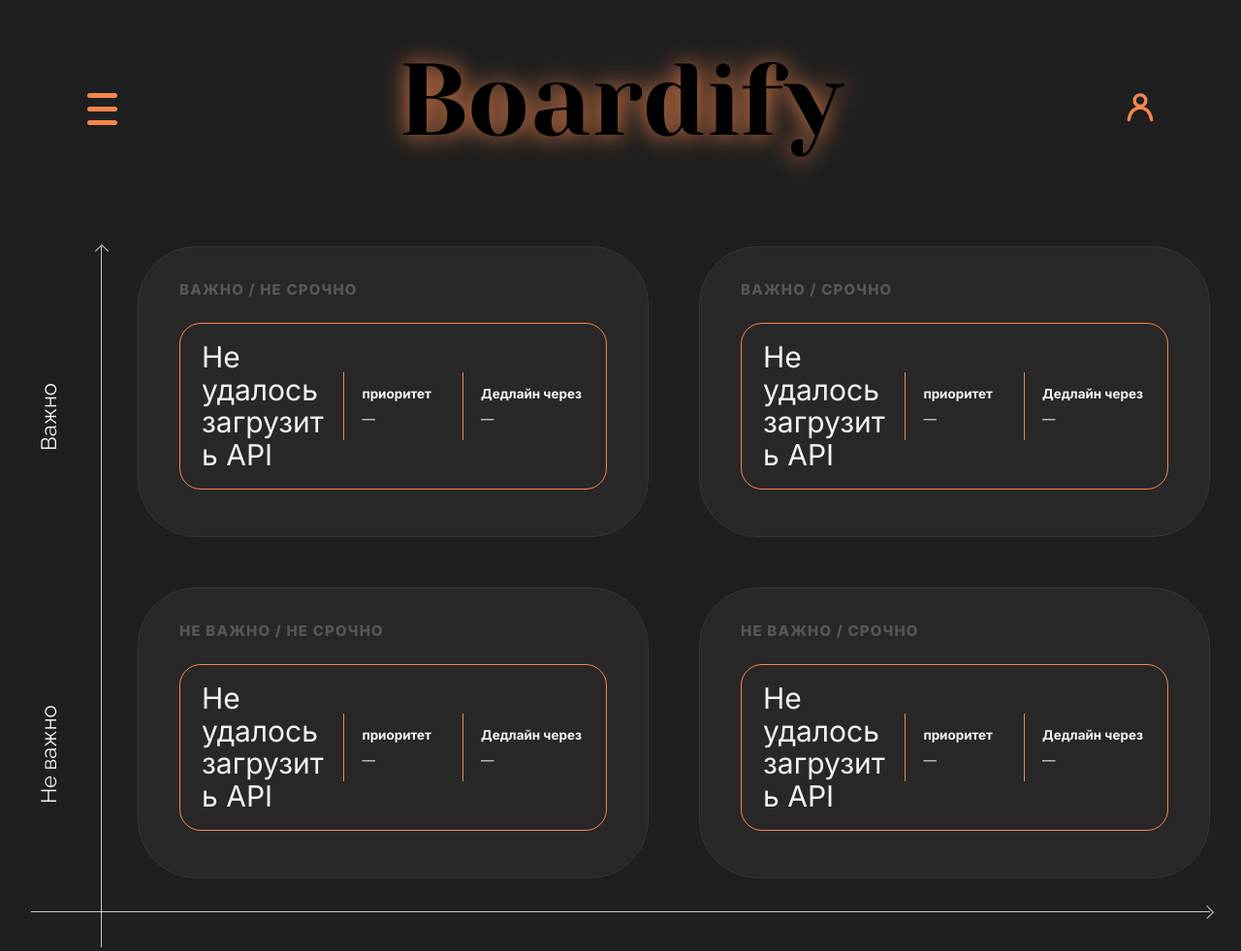
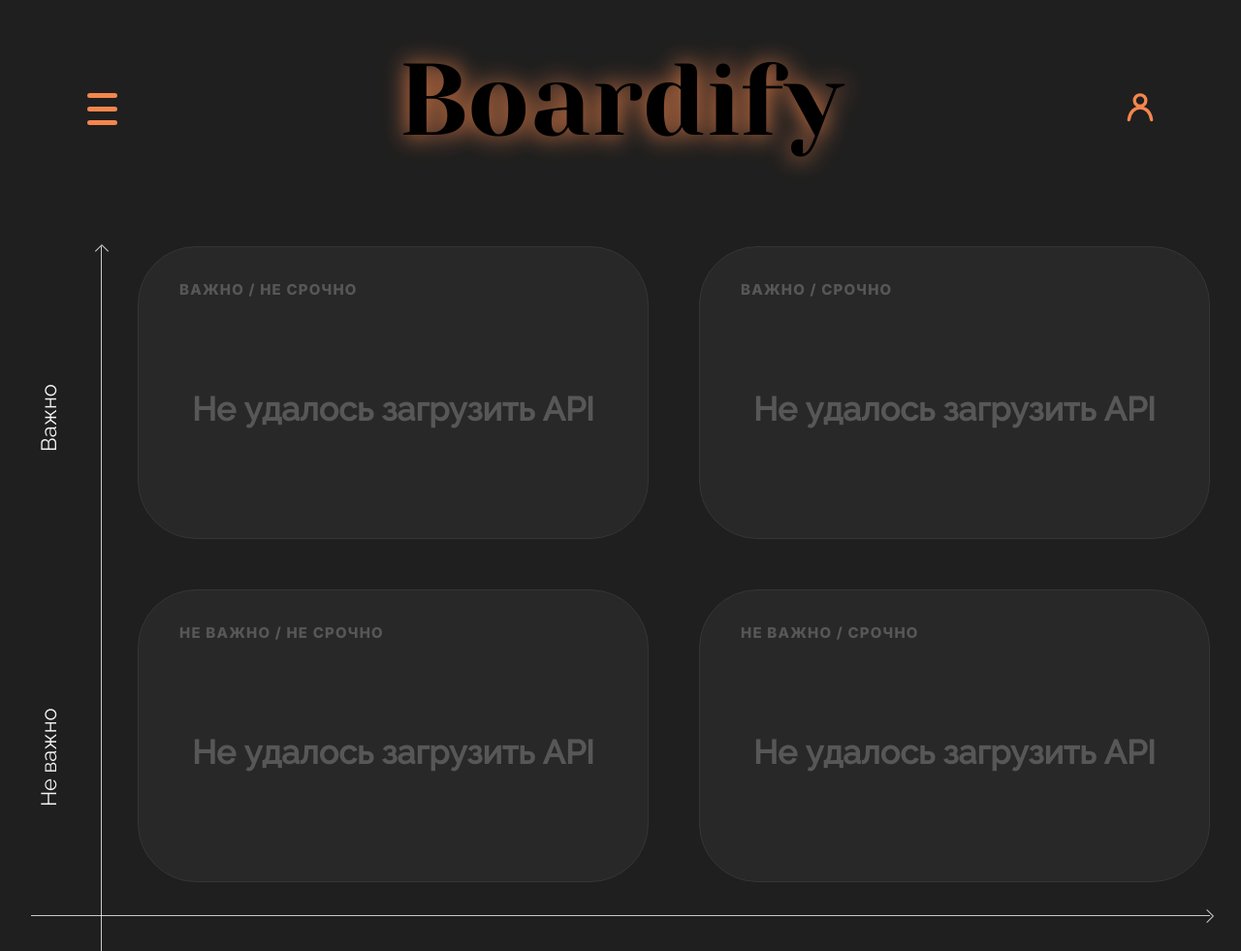
Before and after one commit to prlzrakk/UnitHack, a plain HTML site: page Api/wwwroot/index.html in a window 1280 px wide. Shown: the top 981 px of the page at 97% size. Drawn offline with Linux system fonts and the light colour scheme; no server answers.

Commit message:
нет задач красивый

```diff
--- a/Api/wwwroot/css/styles.css
+++ b/Api/wwwroot/css/styles.css
@@ -327,6 +327,22 @@ button {
     transform: translateY(-2px);
     background: rgba(244, 134, 77, 0.05);
     border-color: #ff9b68;
+}
+
+.empty-state {
+    width: 100%;
+    min-height: 178px;
+    margin: 0;
+
+    display: grid;
+    place-items: center;
+
+    color: rgba(255, 255, 255, 0.22);
+    font-family: var(--label);
+    font-size: 34px;
+    font-weight: 800;
+    line-height: 1.2;
+    text-align: center;
 }
 
 /* Название задачи */
--- a/Api/wwwroot/js/script.js
+++ b/Api/wwwroot/js/script.js
@@ -60,15 +60,9 @@ function renderMatrix(tasks) {
 }
 
 function emptyRow(text) {
-    const el = document.createElement("article");
-    el.className = "task-row";
-    el.innerHTML = `
-    <div class="task-title">${escapeHtml(text)}</div>
-    <div class="divider"></div>
-    <div class="task-meta"><span>приоритет</span><span>—</span></div>
-    <div class="divider"></div>
-    <div class="task-meta"><span>Дедлайн через</span><span>—</span></div>
-  `;
+    const el = document.createElement("p");
+    el.className = "empty-state";
+    el.textContent = text;
     return el;
 }
 
```
